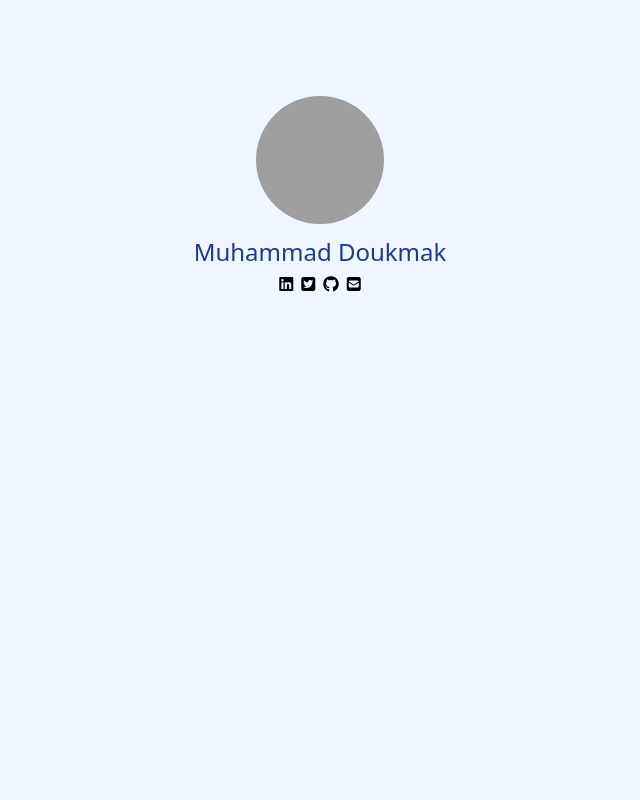
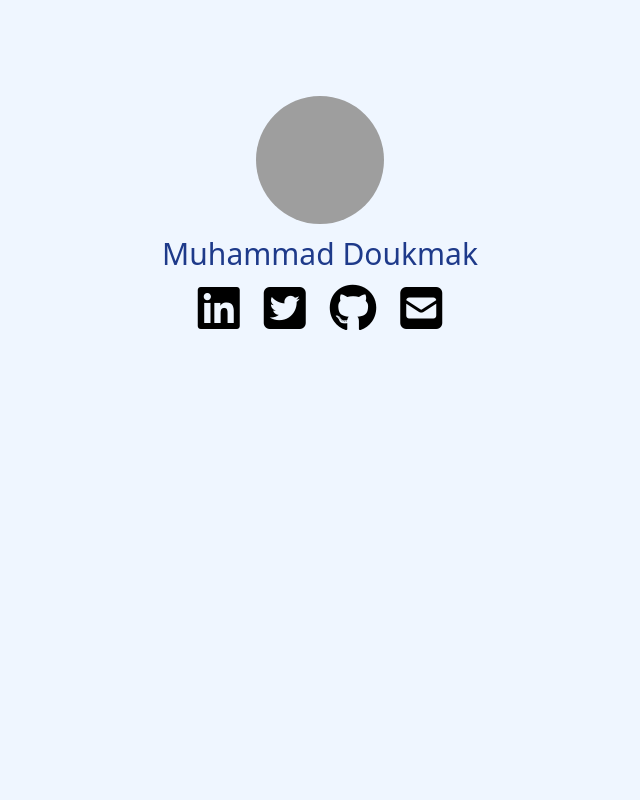
Before and after one commit to mdoukmak/mdoukmak.github.io, a plain HTML site: page index.html in a window 1280 px wide. Shown: the top 800 px of the page, without its empty margins (320-960 px from the left). Drawn offline with nearby package versions, Linux system fonts and the light colour scheme; grey boxes are pictures that could not be loaded.

Commit message:
Adjust size. Add hover colors

```diff
--- a/index.html
+++ b/index.html
@@ -11,13 +11,13 @@
     <header>
         <div class="">
             <img class="mx-auto sm:mt-24 mt-12 rounded-full h-32 w-32" src="profile.png" alt="Muhammad Doukmak">
-            <h1 class="mx-auto mt-3 mb-1 font-extralight text-2xl text-blue-900 text-center">Muhammad Doukmak</h1>
+            <h1 class="mx-auto mt-3 mb-3 font-extralight text-3xl text-blue-900 text-center">Muhammad Doukmak</h1>
         </div>
         <div class="flex justify-center">
-            <a class="mx-1" target="_blank" href="https://linkedin.com/in/mdoukmak"><i class="fab fa-linkedin"></i></a>
-            <a class="mx-1" target="_blank" href="https://twitter.com/mdoukmak"><i class="fab fa-twitter-square"></i></a>
-            <a class="mx-1" target="_blank" href="https://github.com/mdoukmak"><i class="fab fa-github"></i></a>
-            <a class="mx-1" target="_blank" href="mailto:mkdoukmak@gmail.com"><i class="fas fa-envelope-square"></i></a>
+            <a class="mx-3 hover:text-blue-600" target="_blank" href="https://linkedin.com/in/mdoukmak"><i class="fab fa-3x fa-linkedin"></i></a>
+            <a class="mx-3 hover:text-blue-400" target="_blank" href="https://twitter.com/mdoukmak"><i class="fab fa-3x fa-twitter-square"></i></a>
+            <a class="mx-3 hover:text-gray-400" target="_blank" href="https://github.com/mdoukmak"><i class="fab fa-3x fa-github"></i></a>
+            <a class="mx-3 hover:text-red-700" target="_blank" href="mailto:mkdoukmak@gmail.com"><i class="fas fa-3x fa-envelope-square"></i></a>
         </div>
     </header>
     <main>
```
